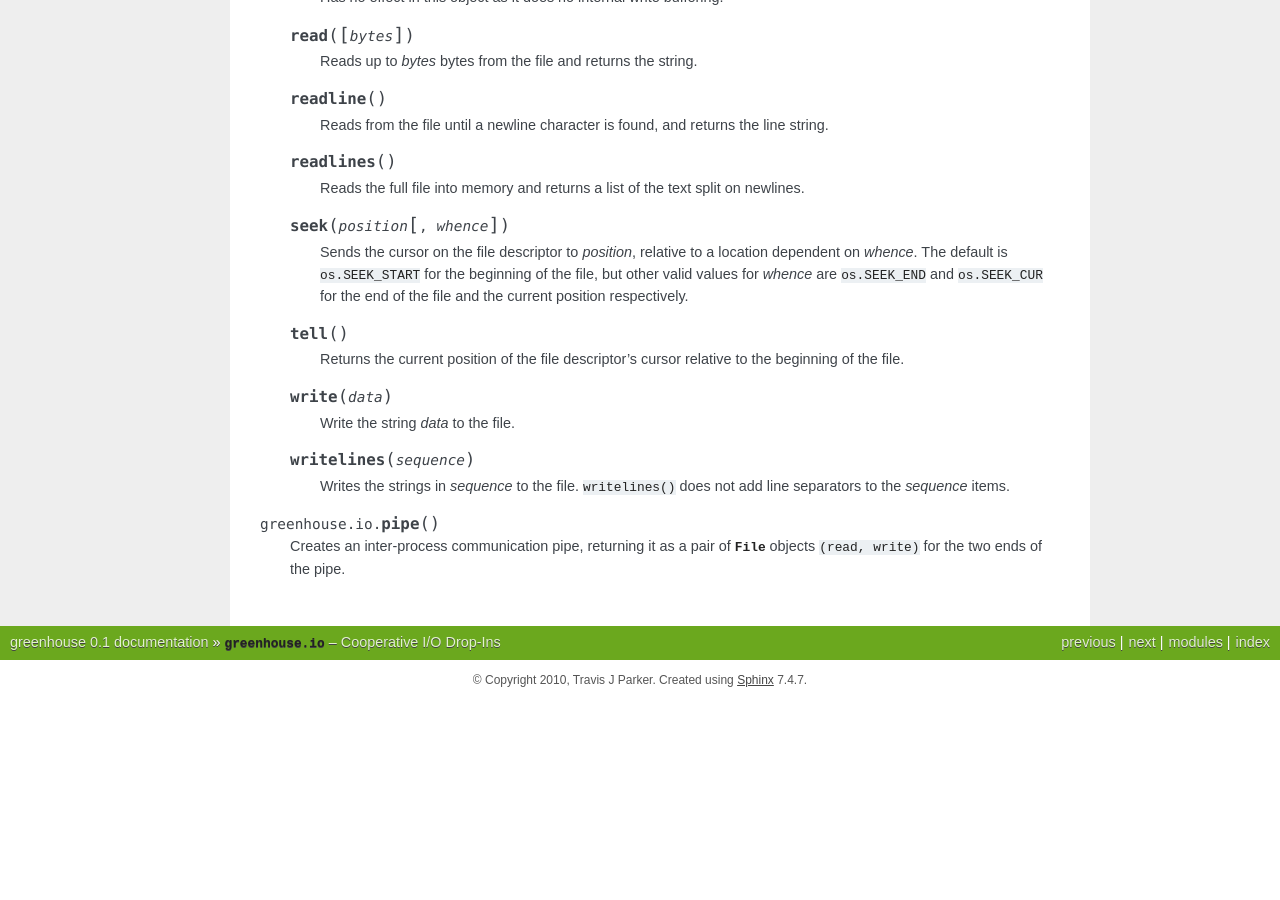
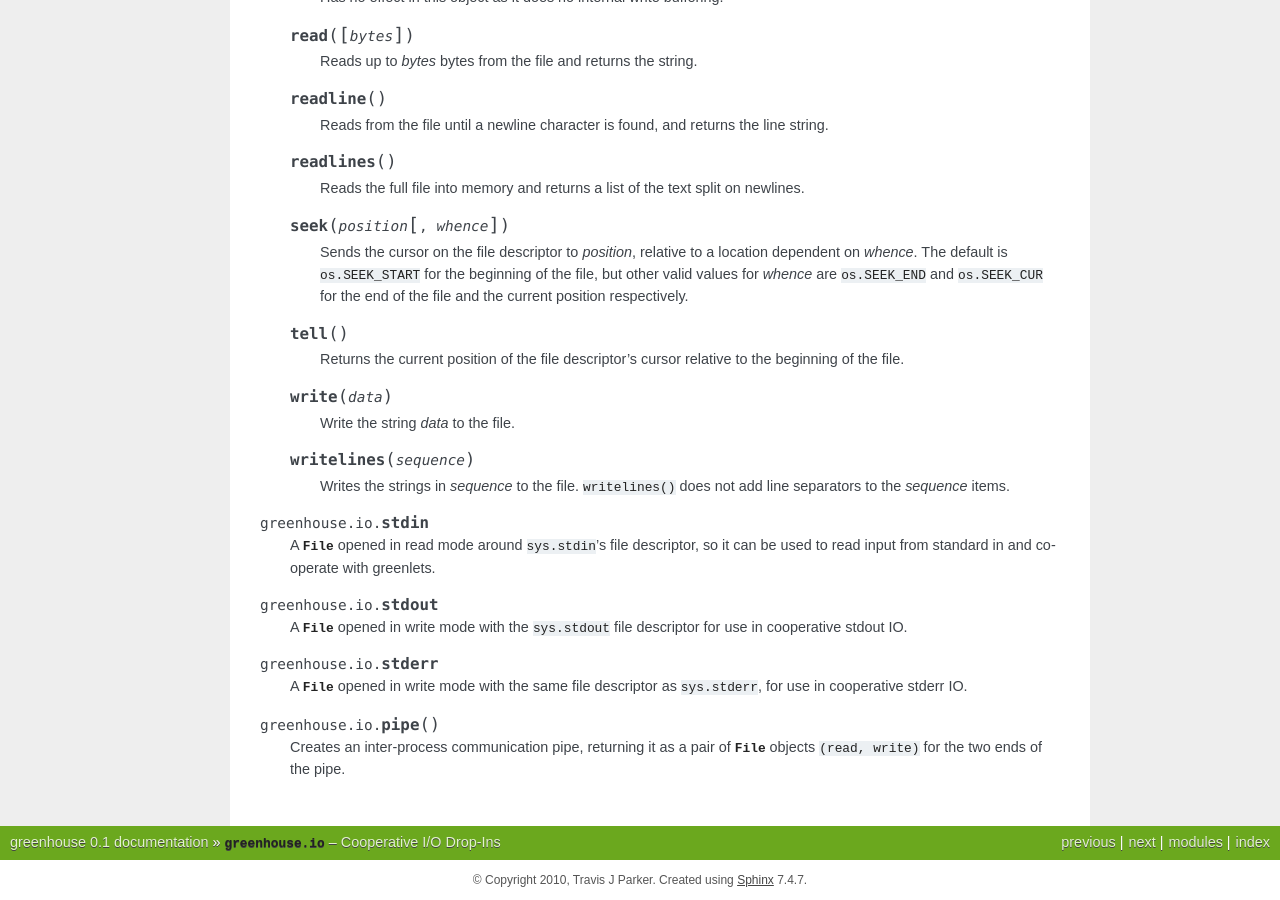
Before and after one commit to teepark/greenhouse, a Sphinx documentation site: the page built from docs/source/greenhouse/io.rst, in a window 1280 px wide and 900 px high, scrolled down 2628 px. Built offline with Sphinx 7.4.7, drawn with Linux system fonts in a browser that asks for light colours; before the commit the page ends 3328 px from its top, so only the background shows below that.

Commit message:
finishing touches on io.stdin, stdout, stderr with docs and emulation

```diff
--- a/docs/source/greenhouse/io.rst
+++ b/docs/source/greenhouse/io.rst
@@ -221,6 +221,22 @@
         Writes the strings in *sequence* to the file. ``writelines()`` does not
         add line separators to the *sequence* items.
 
+.. attribute:: stdin
+
+    A :class:`File` opened in read mode around ``sys.stdin``'s file descriptor,
+    so it can be used to read input from standard in and cooperate with
+    greenlets.
+
+.. attribute:: stdout
+
+    A :class:`File` opened in write mode with the ``sys.stdout`` file
+    descriptor for use in cooperative stdout IO.
+
+.. attribute:: stderr
+
+    A :class:`File` opened in write mode with the same file descriptor as
+    ``sys.stderr``, for use in cooperative stderr IO.
+
 .. function:: pipe()
 
     Creates an inter-process communication pipe, returning it as a pair of
```
Also changed, not shown: 4 other files.
